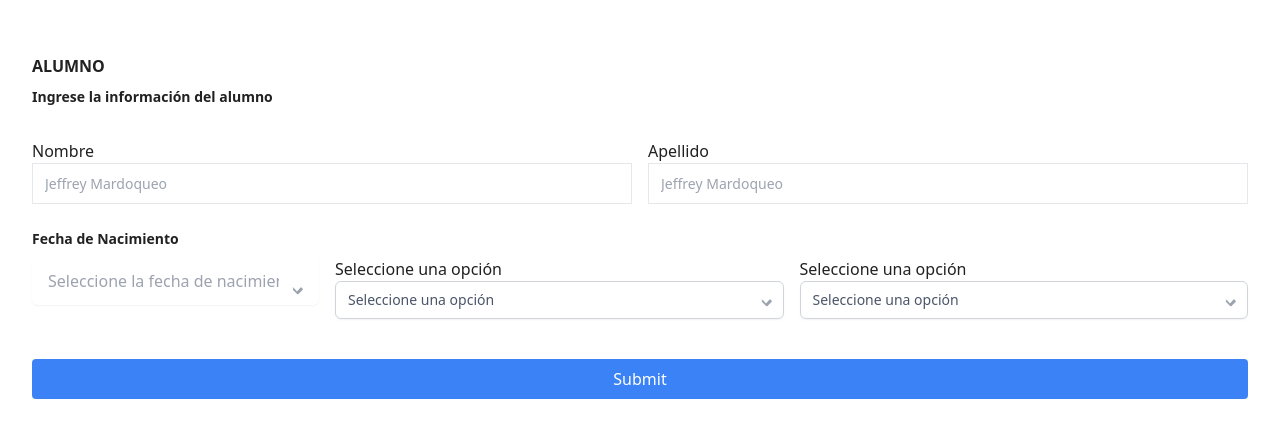
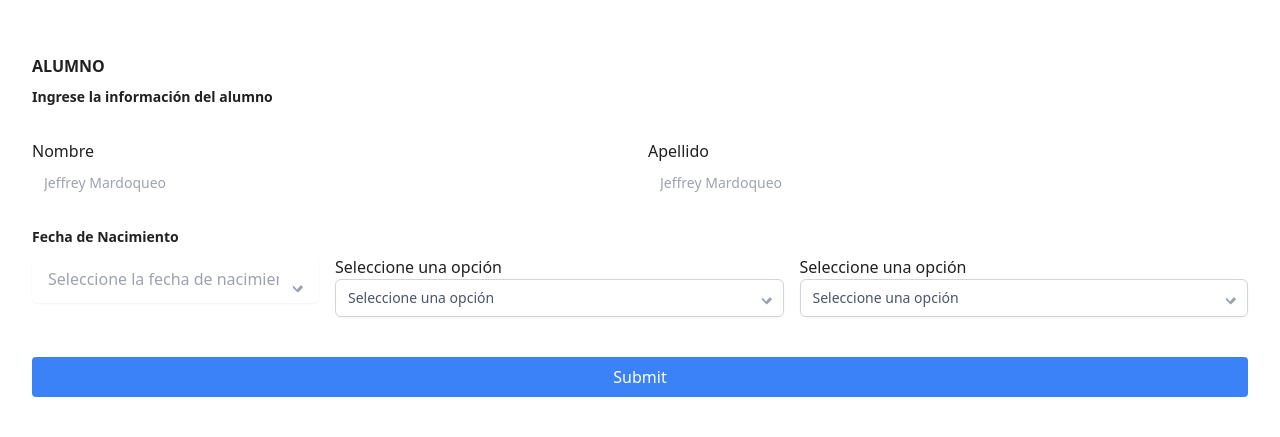
Before and after one commit to JeffreyMardoqueo-17/caez-fronted-ts-react, a React (Vite) app: page / in a window 1280 px wide. Shown: the part 826-1263 px from the top of the page. Built offline with nearby package versions, Linux system fonts and the light colour scheme.

Commit message:
Cambio del componten input, para que cambie el borde si ya hay datos

```diff
--- a/src/components/Forms/CustomInput.tsx
+++ b/src/components/Forms/CustomInput.tsx
@@ -1,8 +1,14 @@
-import React, { FC } from 'react';
+import React, { FC, useState, useEffect } from 'react';
 import { Input } from '@material-tailwind/react';
 import { CustomInputProps } from '../../interfaces/CustomInputProps';
 
 export const CustomInput: FC<CustomInputProps> = ({ label, placeholder, value, onChange }) => {
+    const [hasValue, setHasValue] = useState(false);
+
+    useEffect(() => {
+        setHasValue(value !== '');
+    }, [value]);
+
     return (
         <div className="w-full">
             <label className="mb-2 font-medium text-darkTheme-background dark:text-darkTheme-gray">
@@ -13,10 +19,11 @@ export const CustomInput: FC<CustomInputProps> = ({ label, placeholder, value, o
                 placeholder={placeholder}
                 value={value}
                 onChange={onChange}
-                className="text-lightTheme-gray dark:text-darkTheme-gray dark:border-darkTheme-background"
+                className={`text-lightTheme-gray dark:text-darkTheme-gray ${hasValue ? 'border-blue-500' : 'border-none'}`}
                 onPointerEnterCapture={() => { } }
                 onPointerLeaveCapture={() => { } }
-                crossOrigin={undefined}            />
+                crossOrigin={undefined}
+            />
         </div>
     );
 };
```
